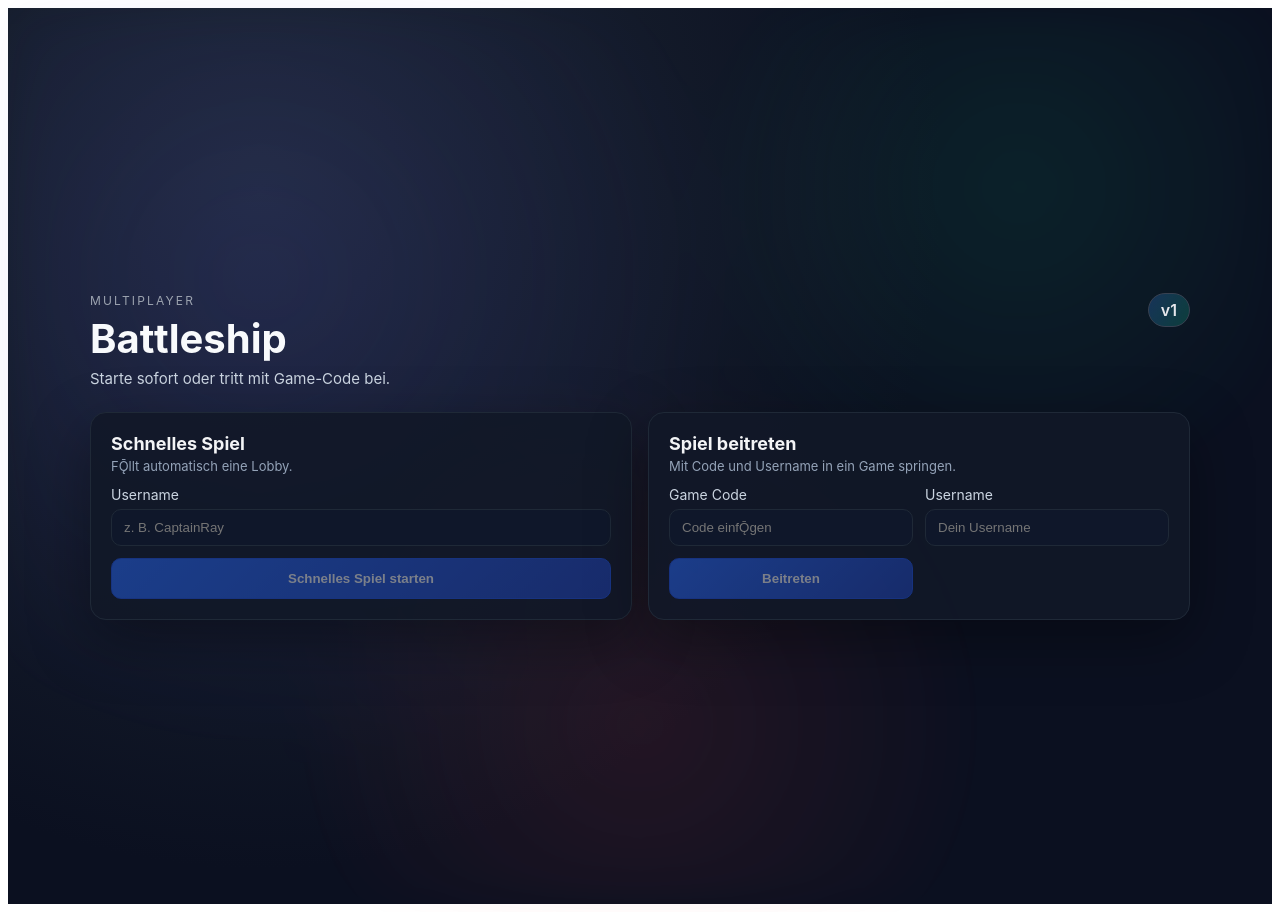
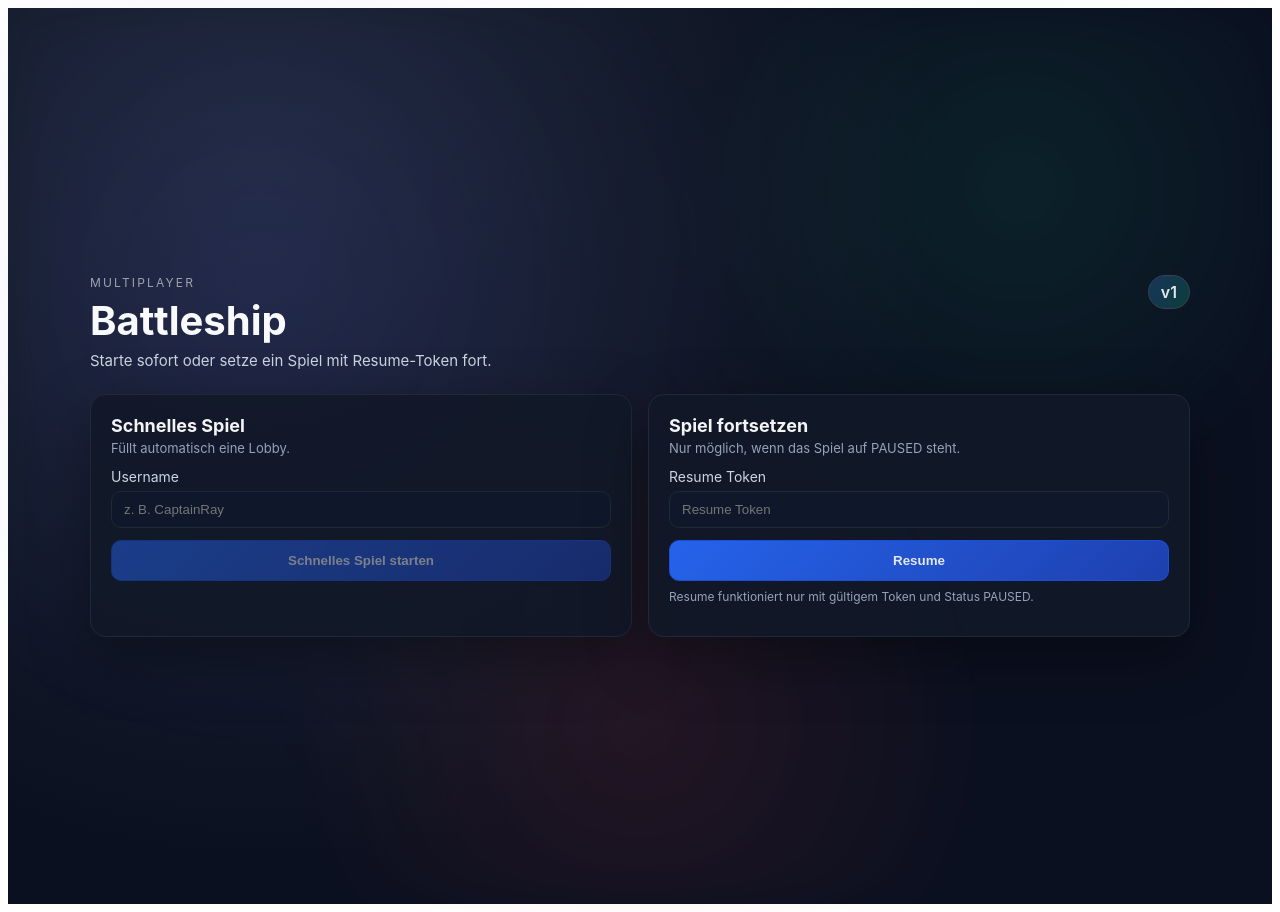
Before and after one commit to mertbeyaz/CAS_OOP_Battleship, an Angular app in the folder frontend/: page / in a window 1280 px wide. Built offline with nearby package versions, Linux system fonts and the light colour scheme.

Commit message:
Resume game by ResumeToken

```diff
--- a/frontend/src/app/pages/game.component.html
+++ b/frontend/src/app/pages/game.component.html
@@ -68,7 +68,7 @@
               <button (click)="pauseGame()" [disabled]="game.status !== 'RUNNING' || pauseLoading">
                 Pause
               </button>
-              <button (click)="resumeGame()" [disabled]="game.status !== 'PAUSED'">
+              <button (click)="resumeGame()" [disabled]="game.status !== 'PAUSED' && game.status !== 'WAITING'">
                 Resume
               </button>
               <button class="forfeit" (click)="forfeitGame()" [disabled]="forfeitLoading || game.status === 'FINISHED'">
--- a/frontend/src/app/pages/landing.component.html
+++ b/frontend/src/app/pages/landing.component.html
@@ -7,7 +7,7 @@
       <div>
         <p class="eyebrow">Multiplayer</p>
         <h1>Battleship</h1>
-        <p class="lede">Starte sofort oder tritt mit Game-Code bei.</p>
+        <p class="lede">Starte sofort oder setze ein Spiel mit Resume-Token fort.</p>
       </div>
       <div class="badge">v1</div>
     </header>
@@ -18,7 +18,7 @@
       <section class="card">
         <div class="card-head">
           <h2>Schnelles Spiel</h2>
-          <p class="hint">FǬllt automatisch eine Lobby.</p>
+          <p class="hint">Füllt automatisch eine Lobby.</p>
         </div>
         <form (ngSubmit)="quickPlay()" #fQuick="ngForm" class="form">
           <label>
@@ -40,40 +40,32 @@
         <p *ngIf="errorQuick" class="error">{{ errorQuick }}</p>
       </section>
 
-      <!-- Join by code -->
+      <!-- Resume by token -->
       <section class="card">
         <div class="card-head">
-          <h2>Spiel beitreten</h2>
-          <p class="hint">Mit Code und Username in ein Game springen.</p>
+          <h2>Spiel fortsetzen</h2>
+          <p class="hint">Nur möglich, wenn das Spiel auf PAUSED steht.</p>
         </div>
-        <form (ngSubmit)="joinByCode()" #fJoin="ngForm" class="form two-col">
+
+        <form (ngSubmit)="joinByCode()" #fJoin="ngForm" class="form">
           <label>
-            <span>Game Code</span>
+            <span>Resume Token</span>
             <input
-              name="gameCode"
-              [(ngModel)]="gameCode"
+              name="resumeTokenJoin"
+              [(ngModel)]="resumeTokenJoin"
               required
               autocomplete="off"
               [disabled]="loadingJoin"
-              placeholder="Code einfǬgen"
+              placeholder="Resume Token"
             />
           </label>
-          <label>
-            <span>Username</span>
-            <input
-              name="usernameJoin"
-              [(ngModel)]="usernameJoin"
-              required
-              minlength="2"
-              autocomplete="off"
-              [disabled]="loadingJoin"
-              placeholder="Dein Username"
-            />
-          </label>
-          <button type="submit" class="primary" [disabled]="loadingJoin || !fJoin.valid">
-            {{ loadingJoin ? 'Tritt bei...' : 'Beitreten' }}
+
+          <button type="submit" class="primary" [disabled]="loadingJoin">
+          {{ loadingJoin ? 'Verbinde...' : 'Resume' }}
           </button>
         </form>
+
+        <p class="form-note">Resume funktioniert nur mit gültigem Token und Status PAUSED.</p>
         <p *ngIf="errorJoin" class="error">{{ errorJoin }}</p>
       </section>
     </div>
--- a/frontend/src/app/pages/landing.component.scss
+++ b/frontend/src/app/pages/landing.component.scss
@@ -116,13 +116,6 @@ h2 {
   gap: 12px;
 }
 
-/* Responsive two-column form */
-.form.two-col {
-  display: grid;
-  grid-template-columns: repeat(auto-fit, minmax(220px, 1fr));
-  gap: 12px;
-}
-
 /* Input labels */
 label {
   display: flex;
@@ -176,6 +169,12 @@ button:not(:disabled):hover {
   transform: translateY(-1px);
 }
 
+.form-note {
+  margin-top: 8px;
+  color: #94a3b8;
+  font-size: 12px;
+}
+
 /* Error messaging */
 .error {
   margin-top: 8px;
--- a/frontend/src/app/pages/landing.component.ts
+++ b/frontend/src/app/pages/landing.component.ts
@@ -27,22 +27,6 @@ type LobbyDto = {
   resumeToken?: string;
 };
 
-type JoinGameResponseDto = {
-  gameCode: string;
-  playerId: string;
-  playerName: string;
-  status: 'WAITING' | 'SETUP' | 'RUNNING' | 'PAUSED' | 'FINISHED';
-};
-
-type GamePublicDto = {
-  gameCode: string;
-  status: 'WAITING' | 'SETUP' | 'RUNNING' | 'PAUSED' | 'FINISHED';
-  yourBoardLocked: boolean;
-  opponentBoardLocked: boolean;
-  yourTurn: boolean;
-  opponentName: string | null;
-};
-
 type ResumeResponseDto = {
   status: string;
   snapshot?: {
@@ -51,6 +35,7 @@ type ResumeResponseDto = {
 };
 
 type ResumePlayer = {
+  gameCode: string;
   playerId: string;
   playerName: string;
 };
@@ -71,45 +56,25 @@ export class LandingComponent {
   loadingQuick = false;
   errorQuick = '';
 
-  // Join by code form state
-  gameCode = '';
-  usernameJoin = '';
+  // Resume by token form state
   resumeTokenJoin = '';
   loadingJoin = false;
   errorJoin = '';
 
+
   // ----------------------------
   // Local storage helpers
   // ----------------------------
-  private playerKey(gameCode: string, username: string) {
-    return `battleship:${gameCode}:${username}`;
-  }
-
-  private tokenKey(gameCode: string) {
-    return `resume:${gameCode}`;
-  }
-
   private resumePlayerKey(token: string) {
     return `resumePlayer:${token}`;
   }
 
-  private savePlayer(gameCode: string, username: string, playerId: string, playerName: string) {
-    localStorage.setItem(this.playerKey(gameCode, username), JSON.stringify({ playerId, playerName }));
-  }
-
-  private saveResumeToken(gameCode: string, resumeToken?: string) {
-    if (!resumeToken) return;
-    localStorage.setItem(this.tokenKey(gameCode), resumeToken);
-  }
-
-  private saveResumePlayer(resumeToken?: string, playerId?: string, playerName?: string) {
-    if (!resumeToken || !playerId || !playerName) return;
-    localStorage.setItem(this.resumePlayerKey(resumeToken), JSON.stringify({ playerId, playerName }));
-  }
-
-  private loadPlayer(gameCode: string, username: string): ResumePlayer | null {
-    const raw = localStorage.getItem(this.playerKey(gameCode, username));
-    return raw ? JSON.parse(raw) : null;
+  private saveResumePlayer(resumeToken?: string, gameCode?: string, playerId?: string, playerName?: string) {
+    if (!resumeToken || !gameCode || !playerId || !playerName) return;
+    localStorage.setItem(
+      this.resumePlayerKey(resumeToken),
+      JSON.stringify({ gameCode, playerId, playerName })
+    );
   }
 
   private loadResumePlayer(resumeToken: string): ResumePlayer | null {
@@ -137,9 +102,7 @@ export class LandingComponent {
       .subscribe({
         next: (res) => {
           this.loadingQuick = false;
-          this.savePlayer(res.gameCode, res.myPlayerName, res.myPlayerId, res.myPlayerName);
-          this.saveResumeToken(res.gameCode, res.resumeToken);
-          this.saveResumePlayer(res.resumeToken, res.myPlayerId, res.myPlayerName);
+          this.saveResumePlayer(res.resumeToken, res.gameCode, res.myPlayerId, res.myPlayerName);
 
           this.router.navigate(['/game'], {
             queryParams: {
@@ -160,25 +123,19 @@ export class LandingComponent {
   }
 
   /**
-   * Join by:
-   * - gameCode + resumeToken (resume, only if PAUSED)
-   * - gameCode + username (normal join)
+   * Resume by resumeToken (only if PAUSED or WAITING).
    */
   joinByCode() {
-    const code = this.gameCode.trim();
-    const name = this.usernameJoin.trim();
     const token = this.resumeTokenJoin.trim();
 
-    if (!code) {
-      this.errorJoin = 'Bitte Game Code eingeben.';
+    if (!token) {
+      this.errorJoin = 'Bitte Resume-Token eingeben.';
       return;
     }
 
     this.loadingJoin = true;
     this.errorJoin = '';
 
-    // 1) Resume by token
-    if (token) {
     this.http
       .post<ResumeResponseDto>(`${API_BASE_URL}/games/resume`, { token })
       .subscribe({
@@ -189,11 +146,16 @@ export class LandingComponent {
             this.errorJoin = 'Resume-Token unbekannt. Bitte auf demselben Browser/Device starten.';
             return;
           }
+          if (res.status !== 'PAUSED' && res.status !== 'WAITING') {
+            this.loadingJoin = false;
+            this.errorJoin = 'Resume nur moeglich, wenn Spiel PAUSED oder WAITING ist.';
+            return;
+          }
 
           this.loadingJoin = false;
           this.router.navigate(['/game'], {
             queryParams: {
-                gameCode: code,
+              gameCode: resumePlayer.gameCode,
               playerId: resumePlayer.playerId,
               playerName: resumePlayer.playerName,
               resumeToken: token,
@@ -202,91 +164,7 @@ export class LandingComponent {
         },
         error: () => {
           this.loadingJoin = false;
-            this.errorJoin = 'Resume nur möglich, wenn Spiel PAUSED ist.';
-          },
-        });
-
-      return;
-    }
-
-    // 2) Normal join by username
-    if (!name) {
-      this.loadingJoin = false;
-      this.errorJoin = 'Bitte Username eingeben.';
-      return;
-    }
-
-    const existing = this.loadPlayer(code, name);
-    if (existing) {
-      this.http
-        .get<GamePublicDto>(`${API_BASE_URL}/games/${code}?playerId=${existing.playerId}`)
-        .subscribe({
-          next: (g) => {
-            if (g.status === 'PAUSED') {
-              const savedToken = localStorage.getItem(this.tokenKey(code));
-              if (!savedToken) {
-                this.loadingJoin = false;
-                this.errorJoin = 'Resume-Token fehlt.';
-                return;
-              }
-
-              this.http
-                .post<ResumeResponseDto>(`${API_BASE_URL}/games/resume`, { token: savedToken })
-                .subscribe({
-                  next: () => {
-                    this.loadingJoin = false;
-                    this.router.navigate(['/game'], {
-                      queryParams: {
-                        gameCode: code,
-                        playerId: existing.playerId,
-                        playerName: existing.playerName,
-                        resumeToken: savedToken,
-                      },
-                    });
-                  },
-                  error: () => {
-                    this.loadingJoin = false;
-                    this.errorJoin = 'Resume fehlgeschlagen.';
-                  },
-                });
-            } else {
-              this.loadingJoin = false;
-              this.router.navigate(['/game'], {
-                queryParams: {
-                  gameCode: code,
-                  playerId: existing.playerId,
-                  playerName: existing.playerName,
-                },
-              });
-            }
-          },
-          error: () => {
-            this.loadingJoin = false;
-            this.errorJoin = 'Spiel konnte nicht geladen werden.';
-          },
-        });
-
-      return;
-    }
-
-    this.http
-      .post<JoinGameResponseDto>(`${API_BASE_URL}/games/${code}/join`, { username: name })
-      .subscribe({
-        next: (res) => {
-          this.loadingJoin = false;
-          this.savePlayer(res.gameCode, res.playerName, res.playerId, res.playerName);
-
-          this.router.navigate(['/game'], {
-            queryParams: {
-              gameCode: res.gameCode,
-              playerId: res.playerId,
-              playerName: res.playerName,
-            },
-          });
-        },
-        error: () => {
-          this.loadingJoin = false;
-          this.errorJoin = 'Beitreten fehlgeschlagen.';
+          this.errorJoin = 'Resume nur moeglich, wenn Spiel PAUSED ist.';
         },
       });
   }
```
Lines whose indentation alone changed are shown as unchanged.
